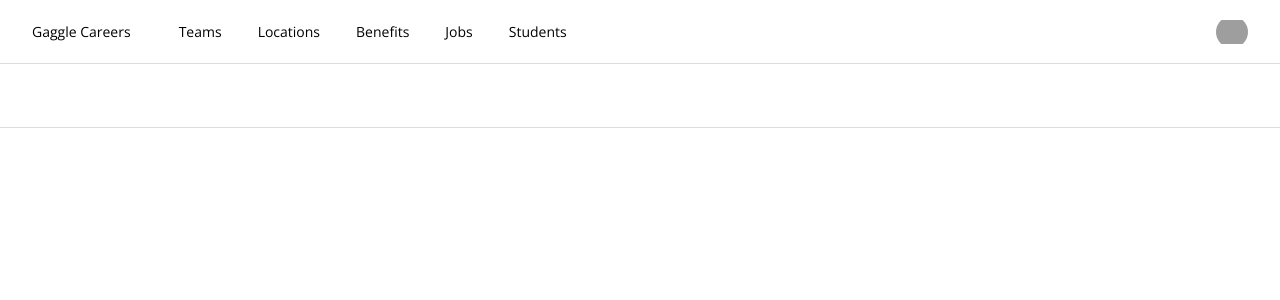
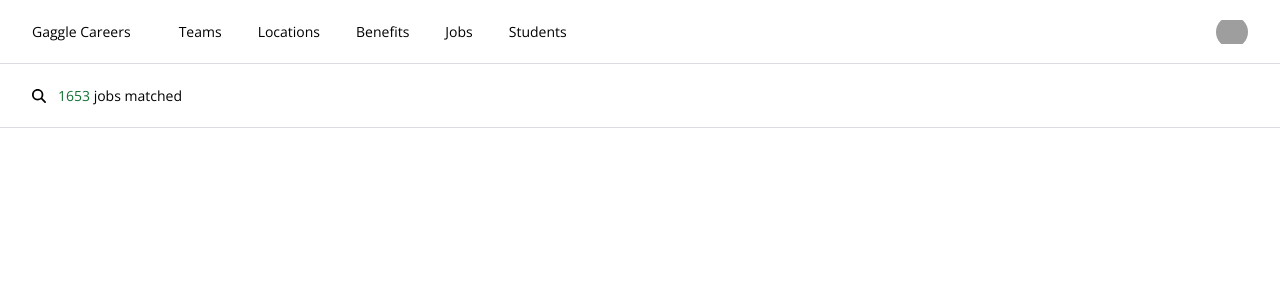
Before and after one commit to neopythe/job-search, a Vue app: page / in a window 1280 px wide. Both pictures are taken after a click on the button "Sign in". Shown: the top 300 px of the page. Built offline with nearby package versions, Linux system fonts and the light colour scheme; grey boxes are pictures that could not be loaded.

Commit message:
add content and conditional rendering for SubNav

```diff
--- a/src/components/MainNav.vue
+++ b/src/components/MainNav.vue
@@ -19,7 +19,7 @@
           <action-button v-else text="Sign in" @click="loginUser" />
         </div>
       </div>
-      <sub-nav />
+      <sub-nav v-if="isLoggedIn" />
     </div>
   </header>
 </template>
--- a/src/components/SubNav.vue
+++ b/src/components/SubNav.vue
@@ -1,6 +1,11 @@
 <template>
   <div class="h-16 w-full border-b border-brand-gray-1 bg-white">
-    <div class="flex h-full items-center px-8"></div>
+    <div class="flex h-full items-center px-8">
+      <font-awesome-icon :icon="['fas', 'search']" class="mr-3" />
+      <span class="font-medium"
+        ><span class="text-brand-green-1">1653</span> jobs matched</span
+      >
+    </div>
   </div>
 </template>
 
```
